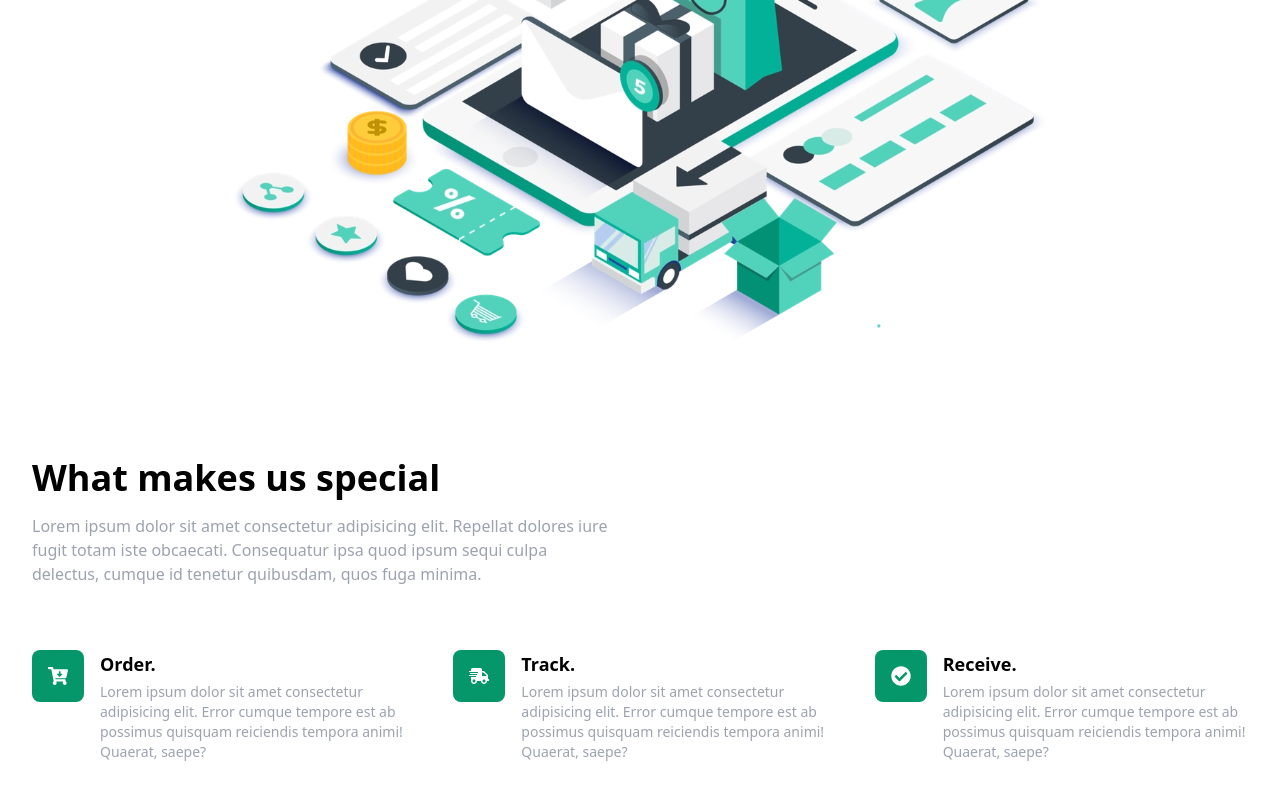
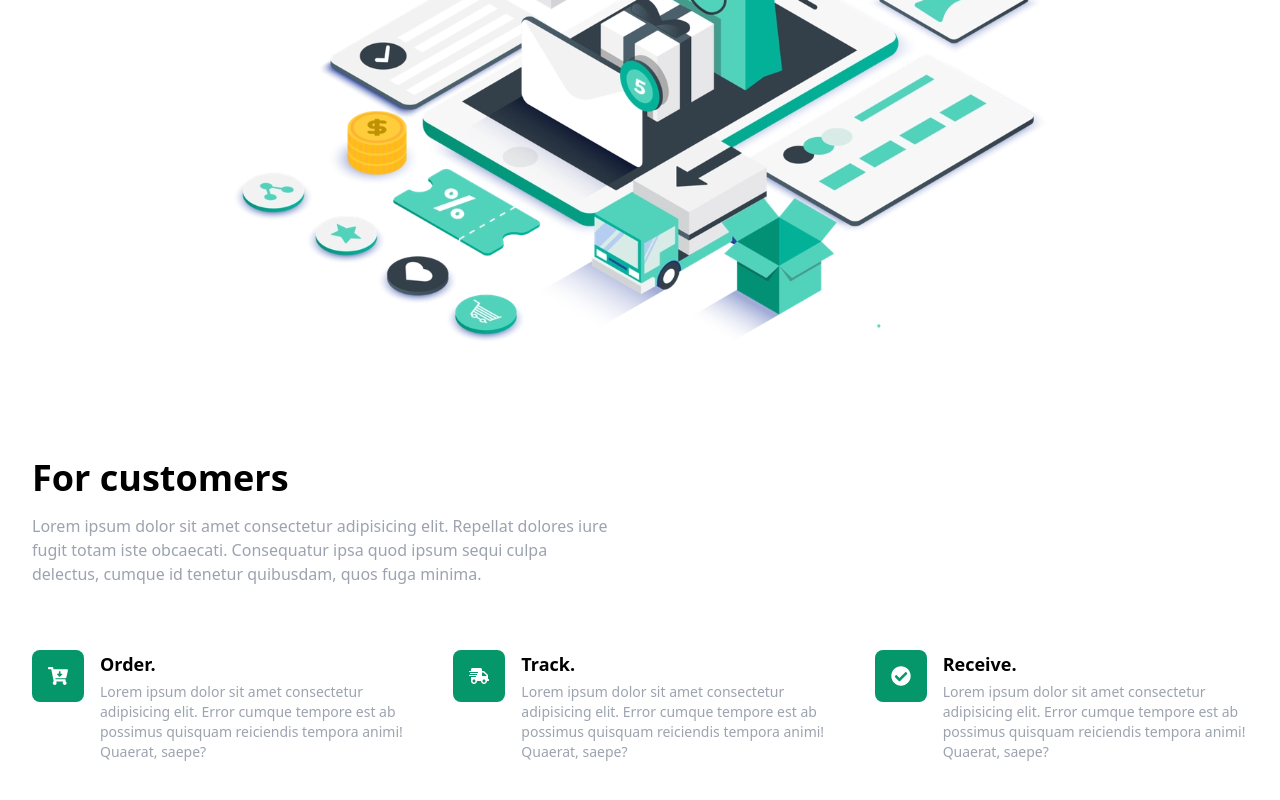
Before and after one commit to kwakyebrilliant/logchain, a React (Create React App) app: page / in a window 1280 px wide. Shown: the part 1022-1822 px from the top of the page. Built offline with nearby package versions, Linux system fonts and the light colour scheme; the HTML template or start-up script is replaced by a standard one.

Commit message:
home updates

```diff
--- a/src/component/Homepage.js
+++ b/src/component/Homepage.js
@@ -52,7 +52,7 @@ function Homepage() {
         <section className='flex justify-center items-center'>
           <div className="max-w-screen-xl px-4 py-8 sm:py-12 sm:px-6 lg:py-16 lg:px-8">
             <div className="max-w-xl">
-              <h2 className="text-3xl font-bold sm:text-4xl">What makes us special</h2>
+              <h2 className="text-3xl font-bold sm:text-4xl">For customers</h2>
 
               <p className="mt-4 text-gray-400">
                 Lorem ipsum dolor sit amet consectetur adipisicing elit. Repellat
```
